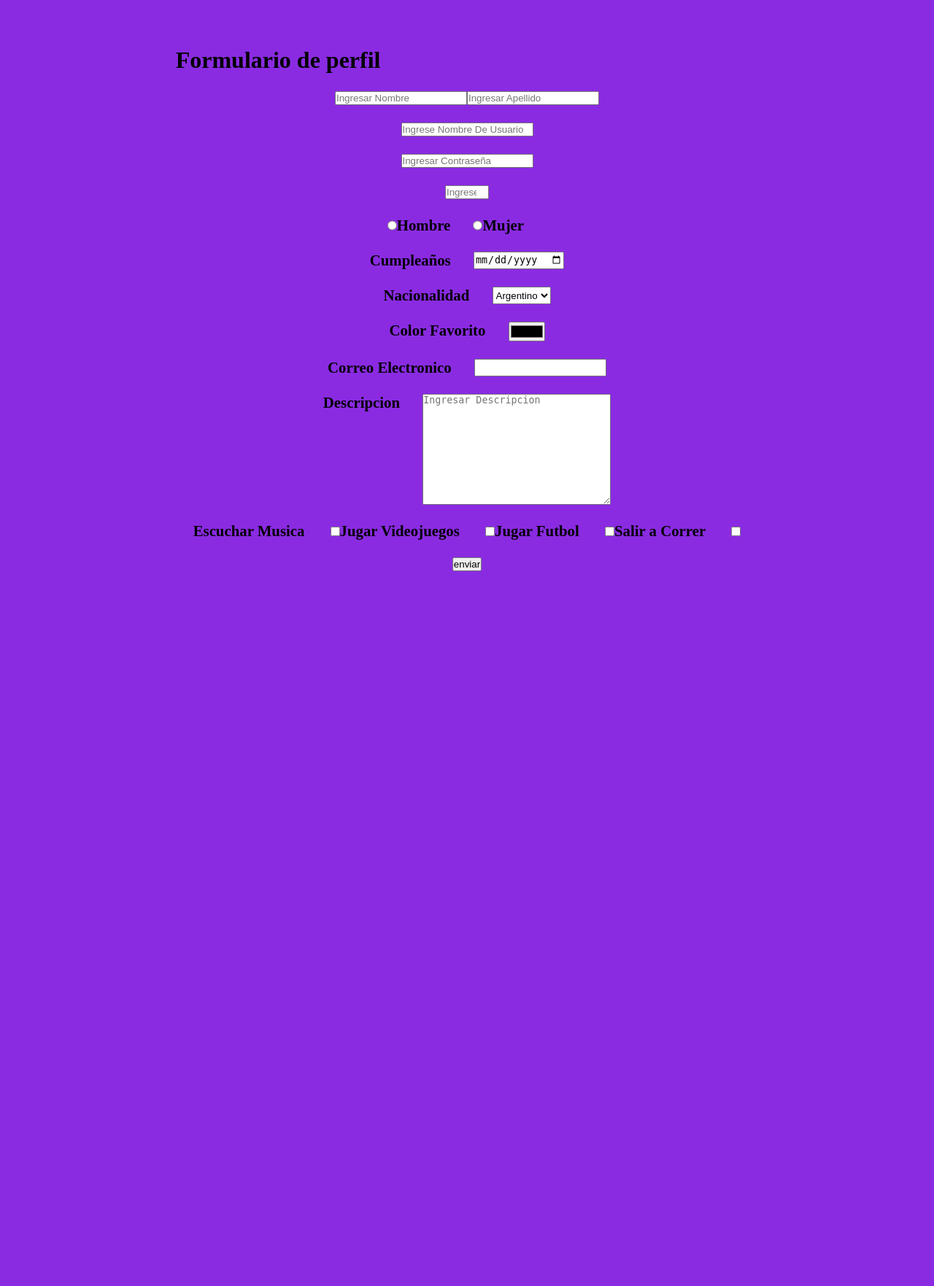
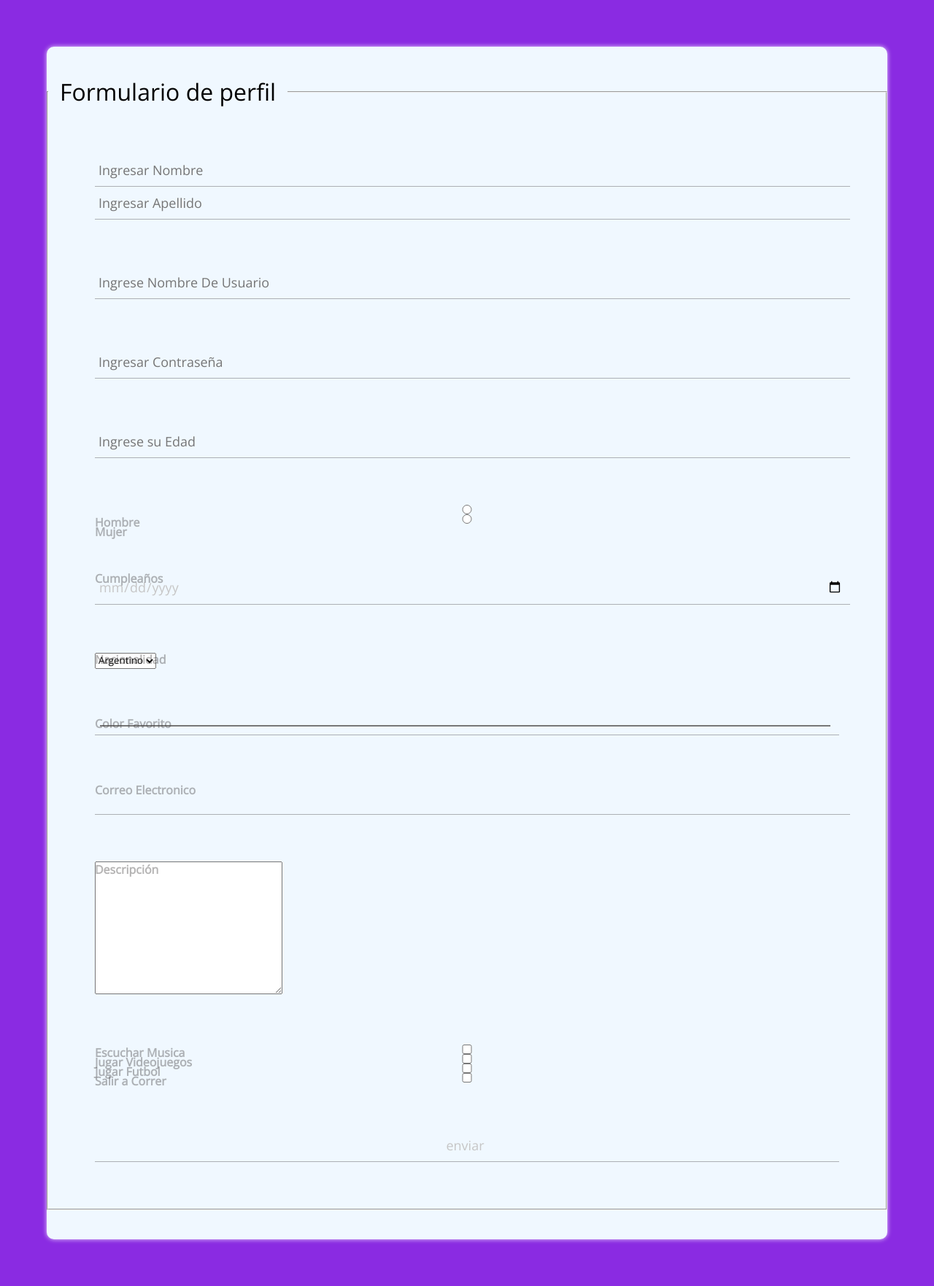
Before and after one commit to LautaroVallejos/webs-dinamicas-2022, a PHP site: page / in a window 1280 px wide. Shown: the whole page at 73% size. Before the commit the page ends 783 px from the top, so only its background shows below. Run offline with PHP 8.4, Linux system fonts and the light colour scheme.

Commit message:
Cambios de Fran

```diff
--- a/index.html
+++ b/index.html
@@ -5,13 +5,13 @@
     <meta http-equiv="X-UA-Compatible" content="IE=edge">
     <meta name="viewport" content="width=device-width, initial-scale=1.0">
     <link rel="stylesheet" href="./main.css">
-    <title>Calculadora</title>
+    <title>Perfil</title>
 </head>
 <body>
     <div class="container">
         <form action="result.php" class="form" method="post">
-            <h1 class="h1">Formulario de perfil</h1>
-            <!-- Nombre y Apellido -->
+            <fieldset>
+                <legend ><div id="hola">Formulario de perfil</div></legend>
             <div class="input-container">
                 <input type="text" name="name" id="nombre" placeholder="Ingresar Nombre">
                 <input type="text" name="surname" id="apellido" placeholder="Ingresar Apellido">
@@ -39,6 +39,7 @@
                 <input type="radio" name="sex" id="female" value="2">
                 <label for="female" class="label">Mujer</label>
             </div>
+
 
             <!-- Cumpleaños -->
             <div class="input-container">
@@ -71,8 +72,8 @@
 
             <!-- Descripcion -->
             <div class="input-container">
-                <label for="descripcion" class="label">Descripcion</label>
-                <textarea name="desc" id="descripcion" cols="30" rows="10" placeholder="Ingresar Descripcion"></textarea>
+                <label for="descripcion" class="label">Descripción</label>
+                <textarea name="desc" id="descripcion" cols="30" rows="10" ></textarea>
             </div>
 
             <!-- Hobbies -->
@@ -80,22 +81,22 @@
 
                 <div class="checkbox">
                     <label for="musica" class="label">Escuchar Musica</label>
-                    <input type="checkbox" name="hobbies[]" id="musica">
+                    <input type="checkbox" name="hobbies[]" value="musica" id="musica">
                 </div>
 
                 <div class="checkbox">
                     <label for="juegos" class="label">Jugar Videojuegos</label>
-                    <input type="checkbox" name="hobbies[]" id="juegos">
+                    <input type="checkbox" name="hobbies[]" value="video juegos" id="juegos">
                 </div>
 
                 <div class="checkbox">
                     <label for="futbol" class="label">Jugar Futbol</label>
-                    <input type="checkbox" name="hobbies[]" id="futbol">
+                    <input type="checkbox" name="hobbies[]" value="futbol" id="futbol">
                 </div>
 
                 <div class="checkbox">
                     <label for="correr" class="label">Salir a Correr</label>
-                    <input type="checkbox" name="hobbies[]" id="correr">
+                    <input type="checkbox" name="hobbies[]" value="correr" id="correr">
                 </div>
 
             </div>
@@ -103,6 +104,7 @@
             <div class="input-container">
                 <input type="submit" value="enviar">
             </div>
+        </fieldset>
         </form>
     </div>
 </body>
--- a/main.css
+++ b/main.css
@@ -1,9 +1,14 @@
+@import url('https://fonts.googleapis.com/css2?family=Open+Sans:wght@300&display=swap');
+
 *{
     padding: 0;
     margin: 0;
     box-sizing: 0;
+    font-family: 'Open Sans', sans-serif;
 }
-
+:root{
+    --colorTextos: #49454567;
+}
 .container{
     display: flex;
     justify-content: center;
@@ -13,16 +18,39 @@
     padding: 4em;
 }
 
-.input-container{
-    margin: 1.5em;
-    display: flex;
-    justify-content: center;
+form .input-container{
+    position: relative;
+    margin: 4em;
+
+}
+
+#hola{
+    margin-left: .5em;
+    margin-right: .5em;
+    font-size:2em;
+    font-family: 'Open Sans', sans-serif;
 }
 
 .label{
+    color: var(--colorTextos);
     margin-right: 1.5em;
-    font-size: 1.3em;
+    font-size: 16px;
+    position: absolute;
     font-weight: bolder;
+}
+input{
+    background: none;
+    color: #c6c6c6;
+    font-size: 18px;
+    padding: 10px 10px 10px 5px;
+    display: block;
+    width: 100%;
+    border: none;
+    border-bottom: 1px solid var(--colorTextos);
+}
+input:focus{
+    outline: none;
+    color: rgb(94,93,93);
 }
 
 .sub-label{
@@ -47,3 +75,17 @@
     padding: .7em;
     border-radius: 1em;
 }
+.h1{
+    text-align: center;
+    font-weight: 700;
+}
+form{
+    background-color: aliceblue;
+    padding: 40px 0;
+    box-shadow: 0 0 6px 0 rgba(255, 255, 255, 0.8);
+    border-radius: 10px;
+}
+.form{
+    width: 100%;
+    margin: auto;
+}
```
Also changed, not shown: result.php (+25 -2 lines).
